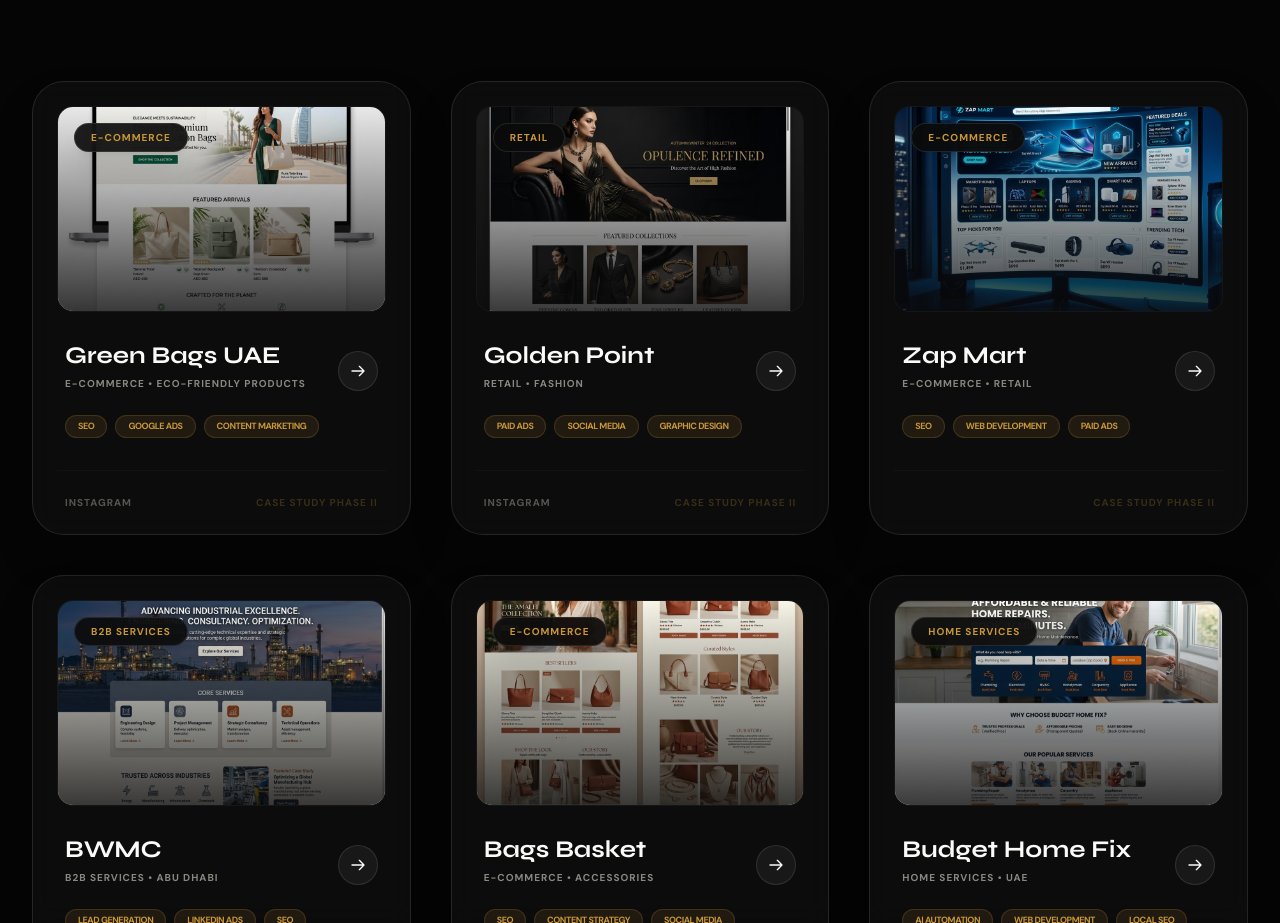
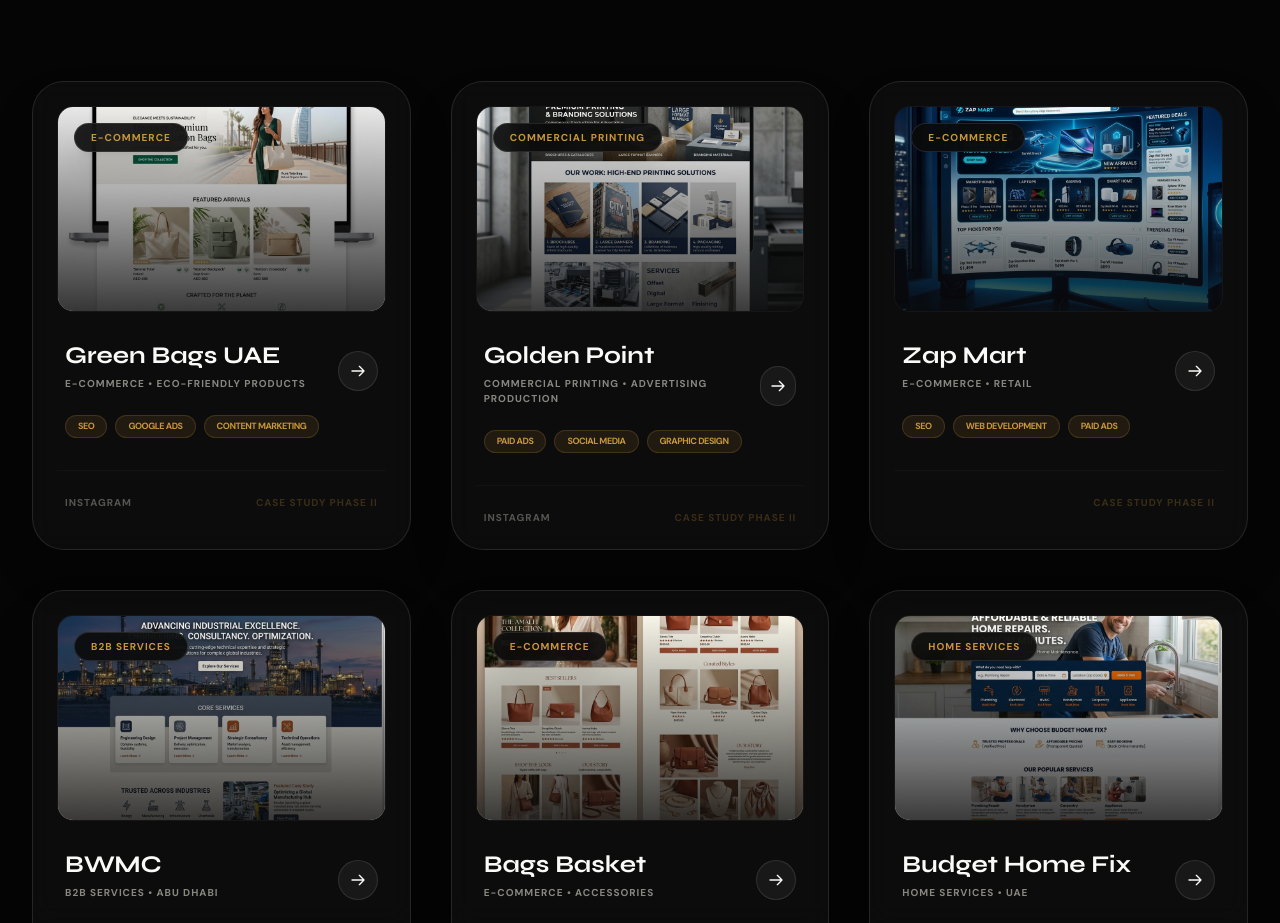
Before and after one commit to Fazilfazi991/fazildigital, a Next.js app: page /portfolio in a window 1280 px wide. Shown: the part 1982-2905 px from the top of the page. Built offline with nearby package versions, Linux system fonts and the light colour scheme.

Commit message:
fix: correct Golden Point industry to Commercial Printing and update visual asset

```diff
--- a/src/data/portfolio.ts
+++ b/src/data/portfolio.ts
@@ -107,7 +107,7 @@
   },
   {
     name: "Golden Point",
-    industry: "Retail • Fashion",
+    industry: "Commercial Printing • Advertising Production",
     services: ["Paid Ads", "Social Media", "Graphic Design"],
     websiteUrl: "https://goldenpoint.com",
     instagramUrl: "https://instagram.com/goldenpoint",
```
Also changed, not shown: public/images/portfolio/clients/golden_point_web.png.
